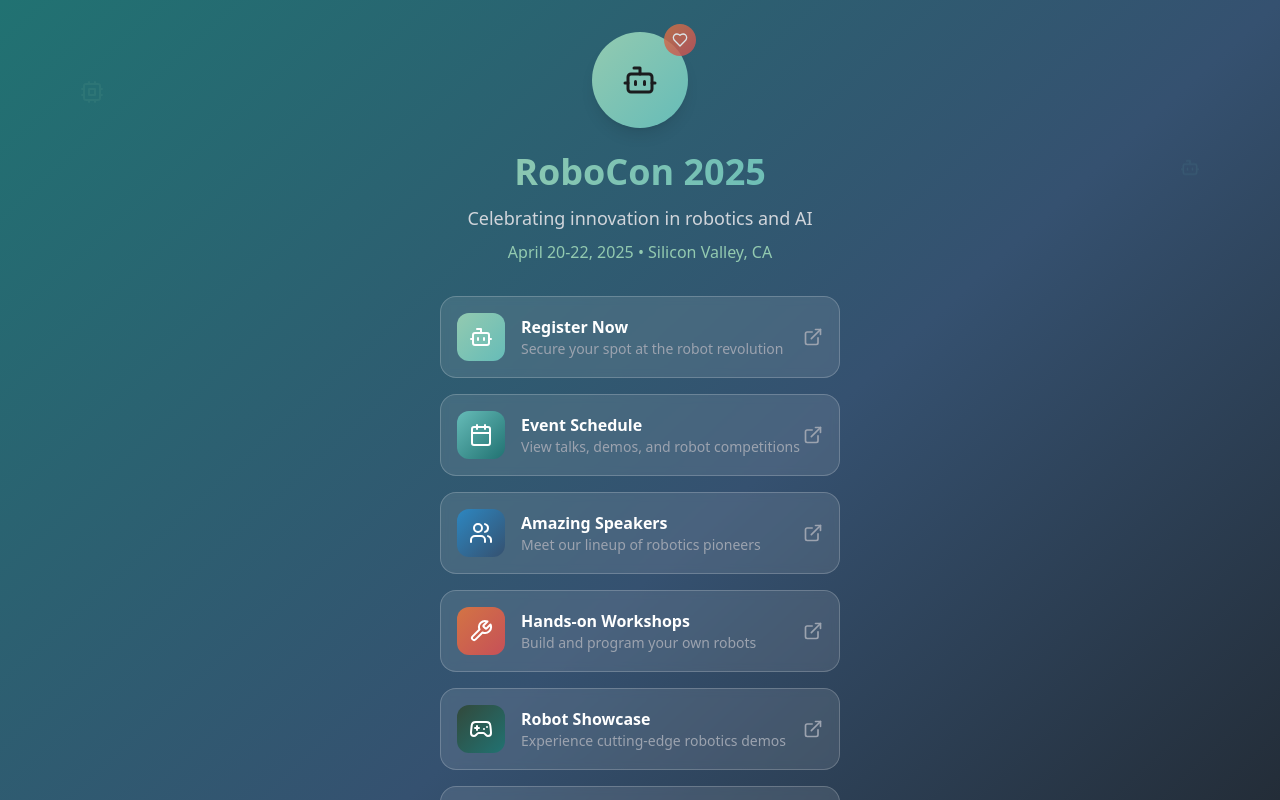
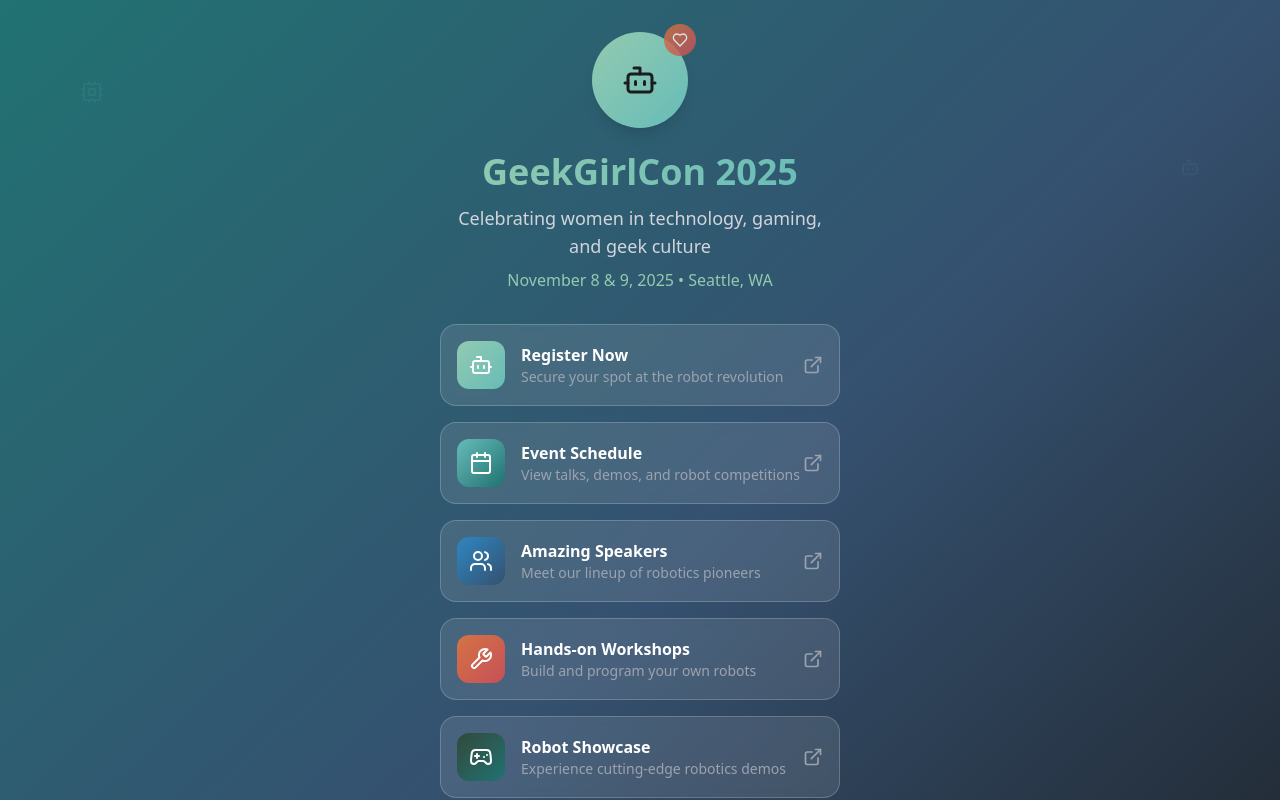
Before and after one commit to IsaacJrTypes/ggc_linktree, a React (Vite) app: page / in a window 1280 px wide. Shown: the top 800 px of the page. Built offline with nearby package versions, Linux system fonts and the light colour scheme.

Commit message:
Add con deets

```diff
--- a/src/App.tsx
+++ b/src/App.tsx
@@ -103,15 +103,15 @@
           </div>
 
           <h1 className="text-4xl font-bold mb-3 bg-gradient-to-r from-[#93cab0] to-[#66bcb8] bg-clip-text text-transparent">
-            RoboCon 2025
+            GeekGirlCon 2025
           </h1>
 
           <p className="text-gray-300 mb-2 text-lg">
-            Celebrating innovation in robotics and AI
+            Celebrating women in technology, gaming, and geek culture
           </p>
 
           <p className="text-[#93cab0] font-medium">
-            April 20-22, 2025 • Silicon Valley, CA
+            November 8 & 9, 2025 • Seattle, WA
           </p>
         </div>
 
```
